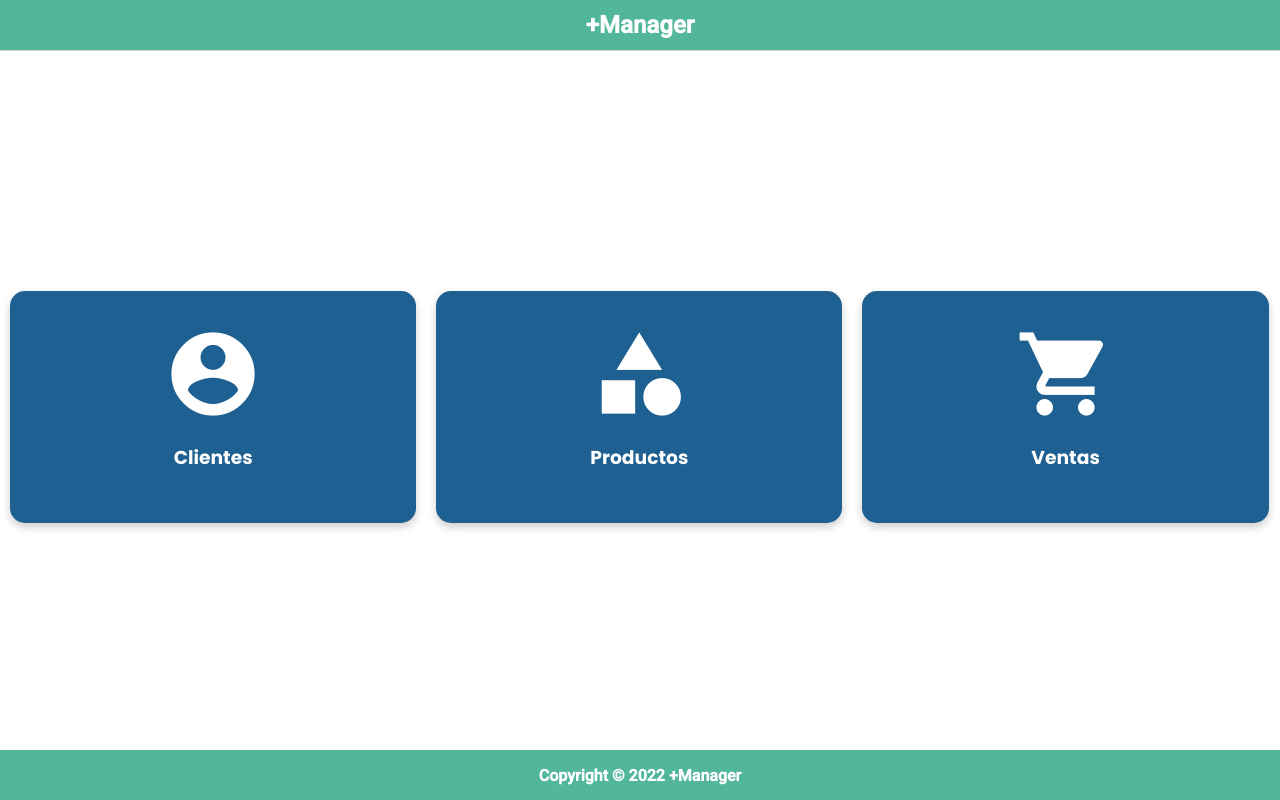
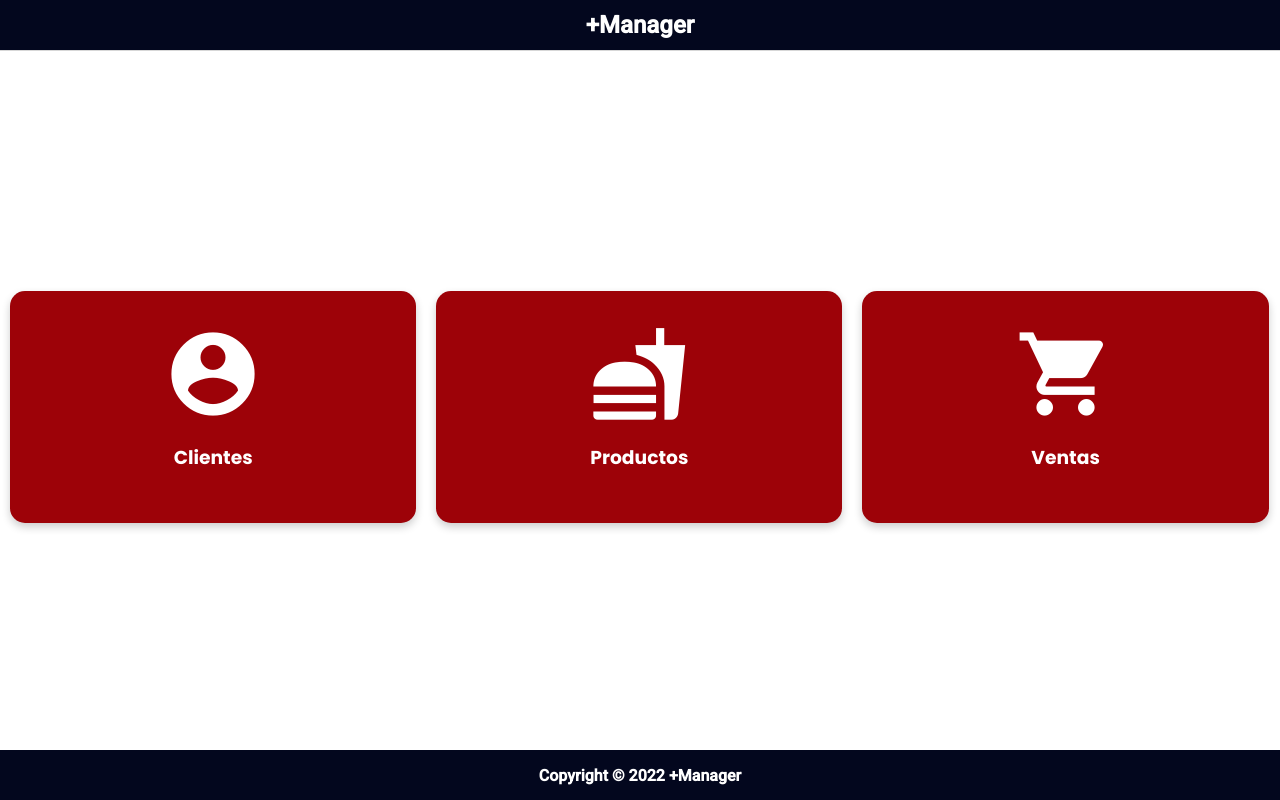
Before and after one commit to Alexis-P252/PreLab, an Angular app: page / in a window 1280 px wide. Built offline with nearby package versions, Linux system fonts and the light colour scheme.

Commit message:
fix styles

```diff
--- a/src/app/card/card.component.css
+++ b/src/app/card/card.component.css
@@ -8,7 +8,7 @@
     box-shadow: 0 4px 8px 0 rgba(0, 0, 0, 0.2);
     padding: 16px;
     text-align: center;
-    background-color: #1E6091;
+    background-color: #9D0208;
     height: 25vh;
     cursor: pointer;
     border-radius: 15px;
@@ -24,5 +24,5 @@
 }
 
 .card:hover {
-    background-color: #4d91c5;
+    background-color: #D00000;
 }
--- a/src/app/card/card.component.html
+++ b/src/app/card/card.component.html
@@ -1,6 +1,6 @@
 <div class="card">
     <mat-icon *ngIf="title == 'Clientes'" class="icon">account_circle</mat-icon>
-    <mat-icon *ngIf="title == 'Productos'" class="icon">category</mat-icon>
+    <mat-icon *ngIf="title == 'Productos'" class="icon">fastfood</mat-icon>
     <mat-icon *ngIf="title == 'Ventas'" class="icon">shopping_cart</mat-icon>
     <h3>{{title}}</h3>
 </div>
--- a/src/app/footer/footer.component.css
+++ b/src/app/footer/footer.component.css
@@ -6,7 +6,7 @@
 }
 
 footer{
-    background-color: #52B69A;
+    background-color: #03071E;
     position: fixed;
     display: flex;
     align-items: center;
--- a/src/app/navbar/navbar.component.css
+++ b/src/app/navbar/navbar.component.css
@@ -4,7 +4,7 @@
     justify-content: center;
     align-items: center;
     color: white;
-    background-color: #52B69A;
+    background-color: #03071E;
     border-bottom: 1px solid #d7d7d7;
     height: 50px;
     position: sticky;
```
